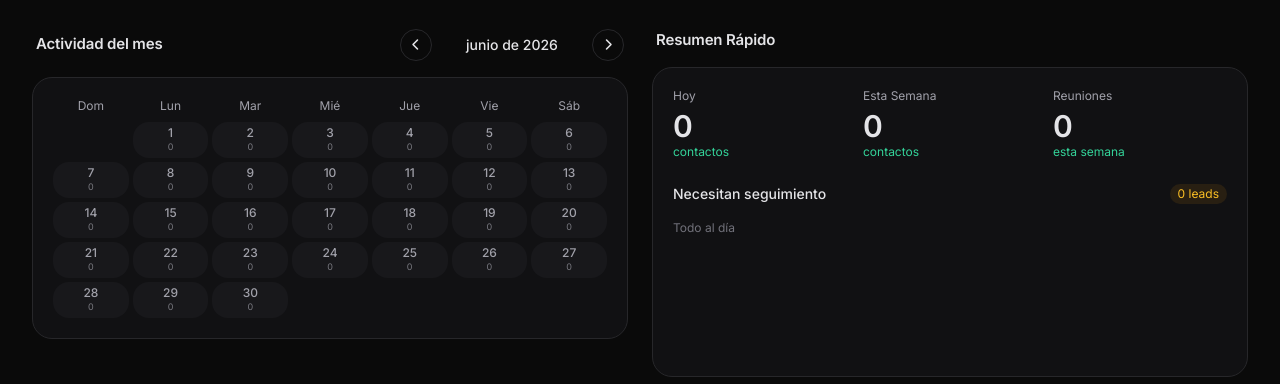
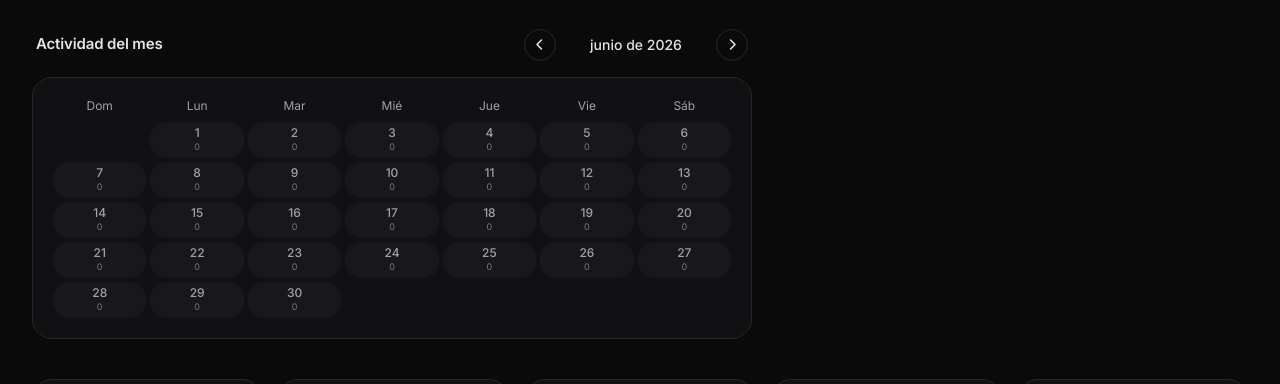
Before and after one commit to lbpalacios/dashboard, a plain HTML site: page index.html in a window 1280 px wide. Shown: the part 171-555 px from the top of the page. Drawn offline with nearby package versions, Linux system fonts and the light colour scheme.

Commit message:
Removed quick summary section

```diff
--- a/index.html
+++ b/index.html
@@ -80,11 +80,8 @@
             <div class="text-zinc-400 mt-1 text-[15px]">Aquí tienes el resumen de tu pipeline.</div>
         </div>
 
-        <!-- Calendario + Resumen Rápido -->
-        <div class="grid grid-cols-1 lg:grid-cols-2 gap-6 mb-12 max-w-[1480px]">
-
-            <!-- Calendario -->
-            <div>
+        <!-- Calendario (ancho controlado) -->
+        <div class="max-w-[720px] mb-10">
             <div class="flex items-center justify-between mb-4 px-1">
                 <div class="section-title">Actividad del mes</div>
                 <div class="flex items-center gap-x-2 text-sm">
@@ -98,40 +95,6 @@
                     <div>Dom</div><div>Lun</div><div>Mar</div><div>Mié</div><div>Jue</div><div>Vie</div><div>Sáb</div>
                 </div>
                 <div id="monthly-calendar" class="grid grid-cols-7 gap-1"></div>
-                </div>
-            </div>
-
-            <!-- Resumen Rápido + Leads que necesitan acción -->
-            <div>
-                <div class="section-title mb-4 px-1">Resumen Rápido</div>
-                <div class="elite-card p-5 h-full">
-                    <div class="grid grid-cols-3 gap-4 mb-6">
-                        <div>
-                            <div class="text-xs text-zinc-400">Hoy</div>
-                            <div class="text-3xl font-semibold mt-1" id="today-contacts">0</div>
-                            <div class="text-xs text-emerald-400">contactos</div>
-                        </div>
-                        <div>
-                            <div class="text-xs text-zinc-400">Esta Semana</div>
-                            <div class="text-3xl font-semibold mt-1" id="week-contacts">0</div>
-                            <div class="text-xs text-emerald-400">contactos</div>
-                        </div>
-                        <div>
-                            <div class="text-xs text-zinc-400">Reuniones</div>
-                            <div class="text-3xl font-semibold mt-1" id="week-meetings">0</div>
-                            <div class="text-xs text-emerald-400">esta semana</div>
-                        </div>
-                    </div>
-
-                    <!-- Leads que necesitan acción -->
-                    <div>
-                        <div class="flex items-center justify-between mb-3">
-                            <div class="text-sm font-medium">Necesitan seguimiento</div>
-                            <div id="needs-action-count" class="text-xs px-2 py-0.5 bg-amber-500/10 text-amber-400 rounded-full"></div>
-                        </div>
-                        <div id="needs-action-list" class="space-y-1 text-sm max-h-[110px] overflow-auto pr-1"></div>
-                    </div>
-                </div>
             </div>
         </div>
 
@@ -312,7 +275,6 @@
             renderMonthlyCalendar();
             updateKPIs();
             updateCommissions();
-            renderQuickSummary();
             saveData();
         }
 
@@ -340,55 +302,6 @@
             document.getElementById("comm-install").innerText = "$" + install.toLocaleString();
             document.getElementById("comm-recurring").innerText = "$" + Math.round(recurring).toLocaleString();
             document.getElementById("comm-total").innerText = "$" + (install + Math.round(recurring)).toLocaleString();
-        }
-
-        function renderQuickSummary() {
-            const today = new Date().toISOString().split("T")[0];
-            const oneWeekAgo = new Date();
-            oneWeekAgo.setDate(oneWeekAgo.getDate() - 7);
-            const weekStart = oneWeekAgo.toISOString().split("T")[0];
-
-            // Hoy
-            const todayContacts = leads.filter(l => l.lastContact === today && l.status !== "Perdido").length;
-            document.getElementById("today-contacts").innerText = todayContacts;
-
-            // Esta semana
-            const weekContacts = leads.filter(l => l.lastContact >= weekStart && l.status !== "Perdido").length;
-            document.getElementById("week-contacts").innerText = weekContacts;
-
-            // Reuniones esta semana
-            const weekMeetings = leads.filter(l => l.lastContact >= weekStart && l.stage === "Reunión").length;
-            document.getElementById("week-meetings").innerText = weekMeetings;
-
-            // Leads que necesitan seguimiento (más de 4 días sin contacto)
-            const fourDaysAgo = new Date();
-            fourDaysAgo.setDate(fourDaysAgo.getDate() - 4);
-            const cutoff = fourDaysAgo.toISOString().split("T")[0];
-
-            const needsAction = leads.filter(l =>
-                l.status !== "Perdido" &&
-                l.stage !== "Cerrado" &&
-                l.lastContact < cutoff
-            );
-
-            document.getElementById("needs-action-count").innerText = needsAction.length + " leads";
-
-            const listContainer = document.getElementById("needs-action-list");
-            listContainer.innerHTML = "";
-
-            if (needsAction.length === 0) {
-                listContainer.innerHTML = `<div class="text-xs text-zinc-500 py-1">Todo al día</div>`;
-            } else {
-                needsAction.slice(0, 4).forEach(lead => {
-                    const div = document.createElement("div");
-                    div.className = "flex justify-between items-center py-1 text-xs";
-                    div.innerHTML = `
-                        <span>${lead.name}</span>
-                        <span class="text-zinc-500">${lead.lastContact}</span>
-                    `;
-                    listContainer.appendChild(div);
-                });
-            }
         }
 
         function renderMonthlyCalendar() {
```
Lines whose indentation alone changed are shown as unchanged.
